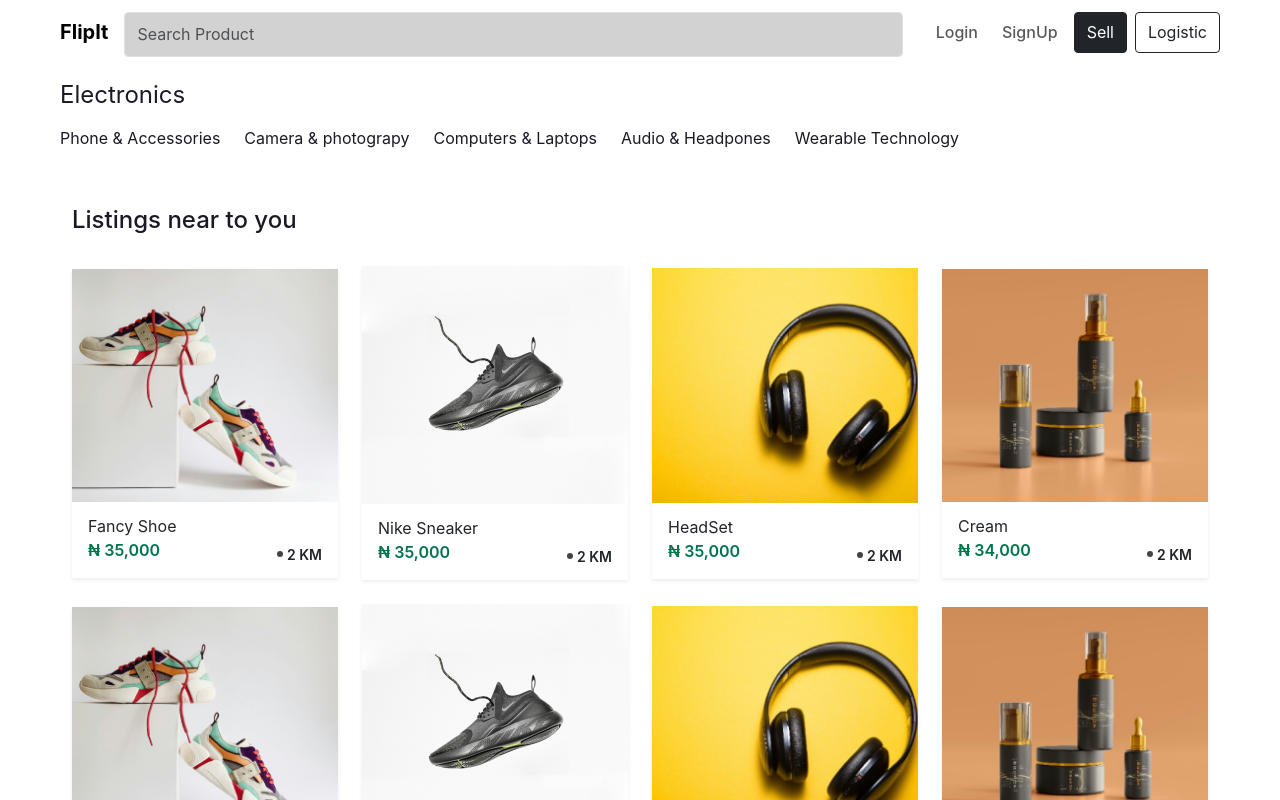
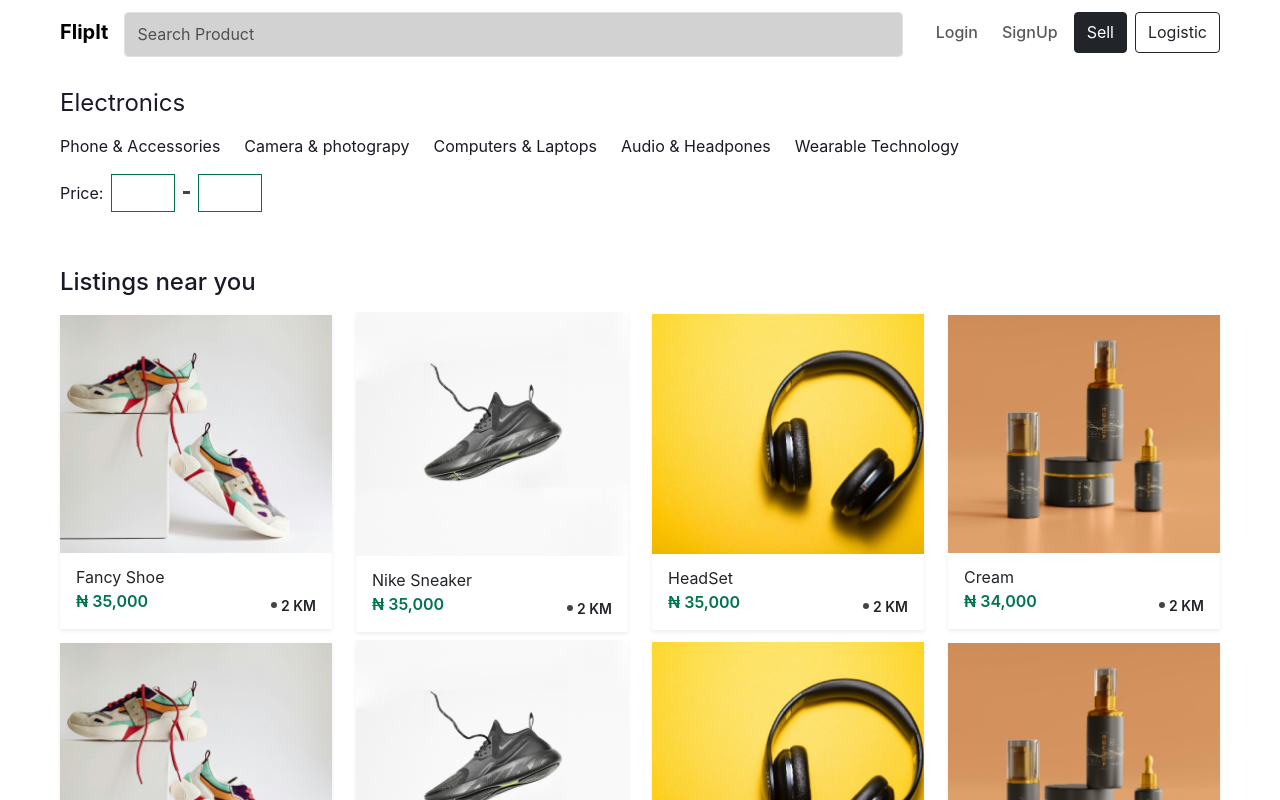
Before and after one commit to pesesu/fliptit-frotend, a React (Create React App) app: page /category in a window 1280 px wide. Shown: the top 800 px of the page. Built offline with nearby package versions, Linux system fonts and the light colour scheme.

Commit message:
Added price filterto category page

```diff
--- a/src/index.css
+++ b/src/index.css
@@ -42,8 +42,6 @@ code {
 .navbar-search:focus::placeholder {
   color: rgb(146, 141, 141) !important;
 }
-
-
 
 .navbar-search:active {
   outline: none ;
@@ -101,6 +99,14 @@ ul{
   padding-left: 4px !important;
 }
 
+.price-filter-input {
+  width: 64px;
+  height: 38px;
+  border-radius: 0;
+  border:1px solid #00754B;
+  text-align: center;
+  outline: none !important;
+}
 
 .footer-border{
   border-top: 1px solid #cecdcd ;
--- a/src/pages/CategoryPage.jsx
+++ b/src/pages/CategoryPage.jsx
@@ -21,22 +21,29 @@ const CategoryPage = () => {
             <Navbar />
         </div>
         <div className="container-fluid mx-md-5 py-3">
-            <h4 style={{fontWeight:"400"}}>Electronics</h4>
-            <div className="sub-categories d-flex flex-wrap gap-4  mt-3">
+            <h4 class="mt-md-2" style={{fontWeight:"400"}}>Electronics</h4>
+            <div className="sub-categories d-flex flex-wrap gap-4 mt-4 mt-md-3">
                 <a href="">Phone & Accessories</a>
                 <a href="">Camera & photograpy</a>
                 <a href="">Computers & Laptops</a>
                 <a href="">Audio & Headpones</a>
                 <a href="">Wearable Technology</a>
             </div>
+            {/* <hr  className='my-4 d-lg-none'/> */}
+            <div className="price-filter d-flex gap-2 align-items-center pt-1 pt-lg-0 mt-4 mt-md-3">
+                <div>Price:</div>
+                <input class="price-filter-input" id="min-price" type="text" />
+                <div style={{width:7, height:3, background:"#444444"}}  className="filter-sep"></div>
+                <input class="price-filter-input"  id="max-price" type="text" />
+            </div>
         </div>
         {/* Products */}
-      <div style={{padding: "40px 0" }}>
-        <div className="container-fluid">
-          <div className="row g-4 mx-md-5 align-items-center justify-content-center">
-            <h4>Listings near to you</h4>
+
+        <div style={{padding: "40px 0 60px" }} className="container-fluid">
+          <div className="row g-4 mx-1 mx-md-5 align-items-center justify-content-center">
+            <h4>Listings near you</h4>
             {productsData.map((products) => (
-              <div key={products.id} className="col-sm-6 col-md-4 col-lg-3 mt-4">
+              <div key={products.id} className="col-sm-6 col-md-4 col-lg-3 mt-2">
                 <div className="card product-cards shadow-sm">
                   <img
                     src={products.imagePath}
@@ -80,7 +87,6 @@ const CategoryPage = () => {
           </div> */}
 
         </div>
-      </div>
       {/* Products End */}
       {/* Footer */}
       <div className="footer-border">
--- a/src/pages/LandingPage.jsx
+++ b/src/pages/LandingPage.jsx
@@ -113,7 +113,7 @@ const LandingPage = () => {
       <div style={{ background: "#EDEDED", padding: "40px 0" }}>
         <div className="container-fluid">
           <div className="row g-4 mx-md-5 align-items-center justify-content-center">
-            <h4>Listings near to you</h4>
+            <h4>Listings near you</h4>
             {productsData.map((products) => (
               <div key={products.id} className="col-sm-6 col-md-4 col-lg-3 mt-4">
                 <div className="card product-cards shadow-sm">
```
